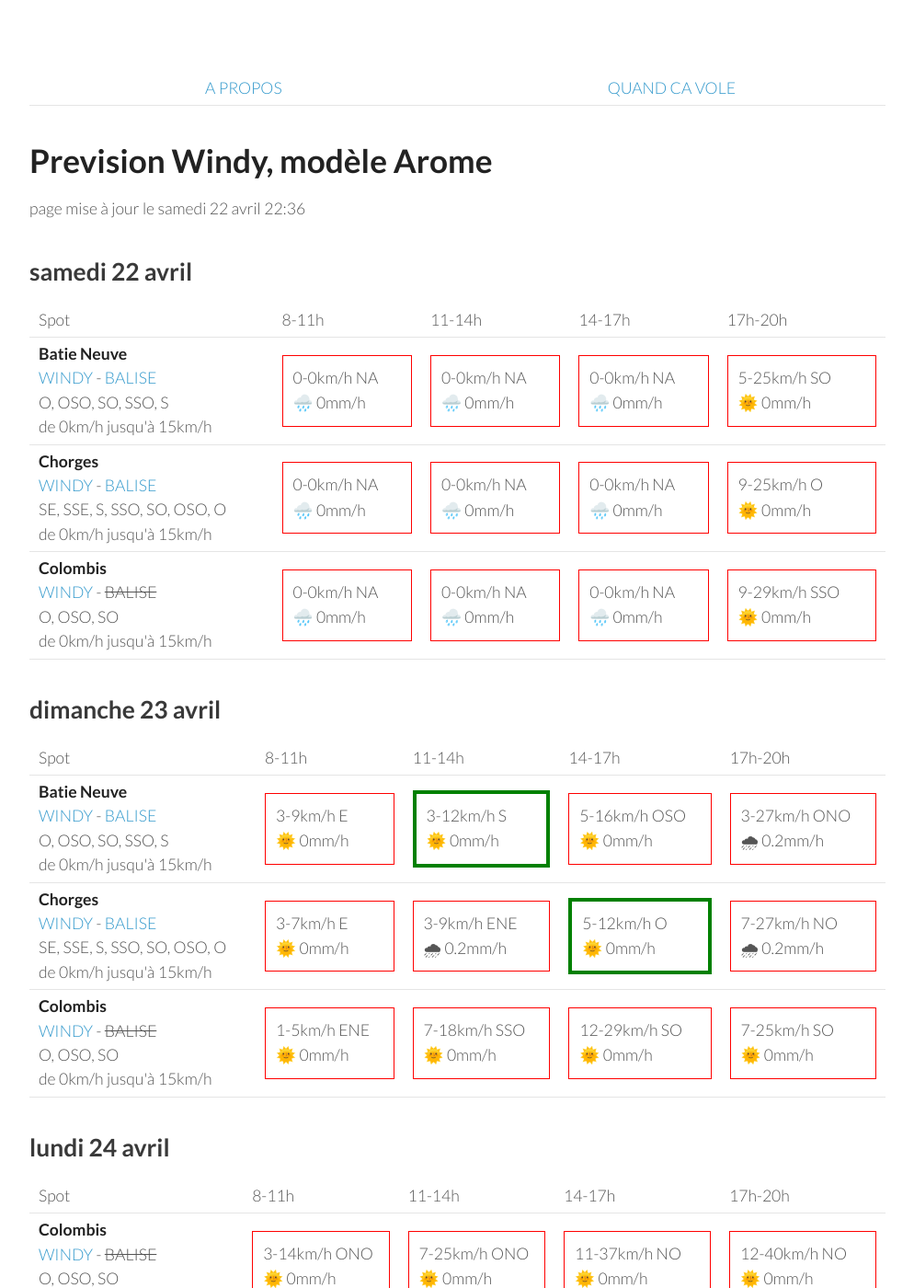
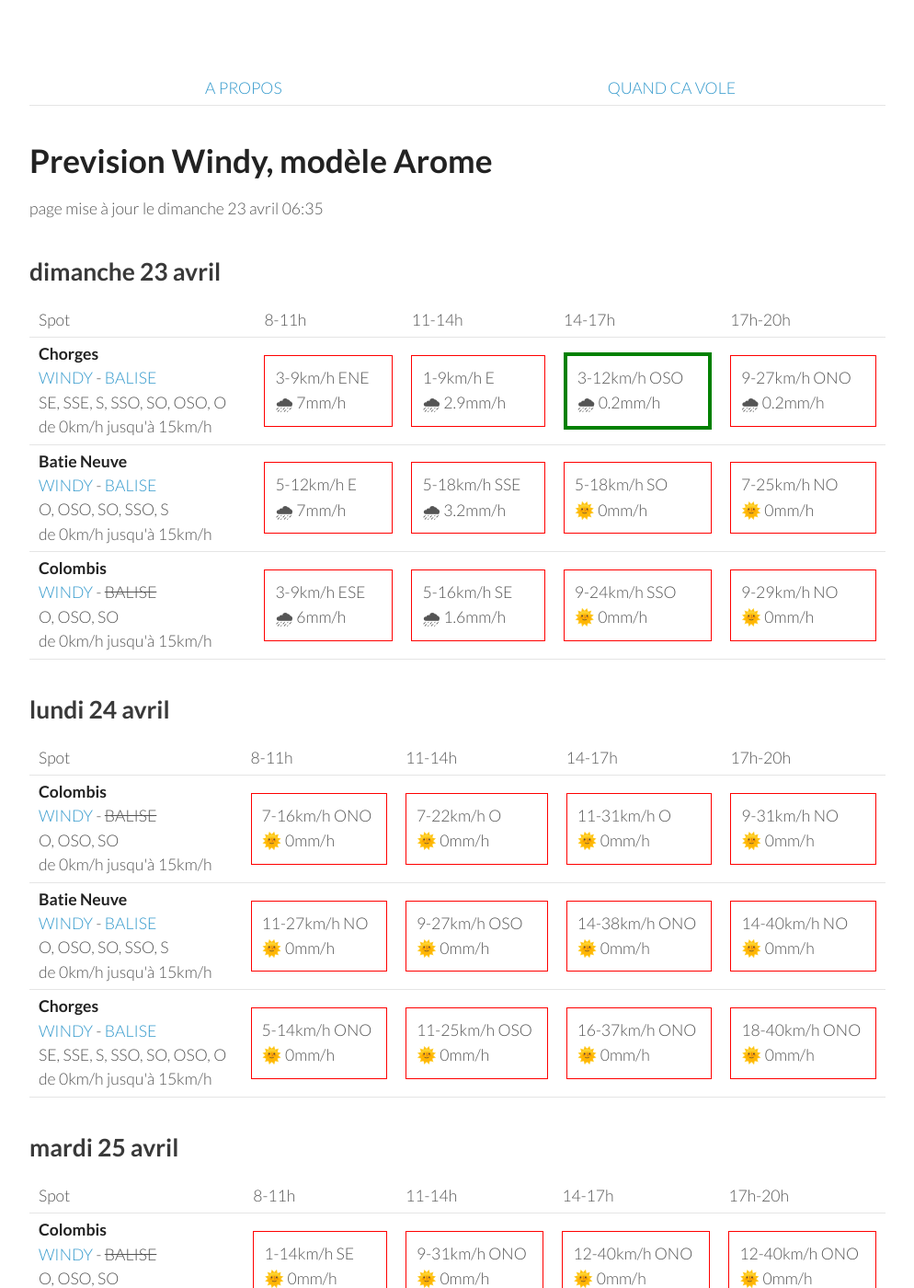
Before and after one commit to parapente-dans-le-nord/parapente-dans-le-nord.github.io, a Jekyll site: the page built from saint_andre.markdown, in a window 1280 px wide and 1400 px high. Shown: the whole window at 92% size, without its empty margins (26-1020 px from the left). Built offline with Jekyll 4.4.1, drawn with Linux system fonts in a browser that asks for light colours; some of the changed text lies outside the part shown.

Commit message:
update index.markdown

```diff
--- a/saint_andre.markdown
+++ b/saint_andre.markdown
@@ -7,51 +7,8 @@ title:  "Tous les spots"
 {: .links}
 
 # Prevision Windy, modèle Arome
-page mise à jour le samedi 22 avril 22:36
+page mise à jour le dimanche 23 avril 06:35
 
-## samedi 22 avril
-
-{::nomarkdown}
-<table>
-  <tbody>
-    <tr>
-      <td>Spot</td>
-      <td>8-11h</td>
-      <td>11-14h</td>
-      <td>14-17h</td>
-      <td>17h-20h</td>
-    </tr>
-<tr>
-        <td><strong>Batie Neuve</strong><br><a href="https://windy.com/44.584/6.236?44.559,6.262,10,m:eTtagly">WINDY</a> - <span class=""><a href="https://www.openwindmap.org/PP554">BALISE</a> </span><br> <span class="vent-favorable">O, OSO, SO, SSO, S</span><br><span class="force-vent">de 0km/h jusqu'à 15km/h</span> </td>
-
-            <td><div class="not-flyable"><p>0-0km/h NA</p><p>🌧️ 0mm/h</p></div></td>
-            <td><div class="not-flyable"><p>0-0km/h NA</p><p>🌧️ 0mm/h</p></div></td>
-            <td><div class="not-flyable"><p>0-0km/h NA</p><p>🌧️ 0mm/h</p></div></td>
-            <td><div class="not-flyable"><p>5-25km/h SO</p><p>🌞 0mm/h</p></div></td>
-
-    </tr>
-<tr>
-        <td><strong>Chorges</strong><br><a href="https://windy.com/44.578/6.280?44.559,6.262,10">WINDY</a> - <span class=""><a href="https://www.openwindmap.org/PP554">BALISE</a> </span><br> <span class="vent-favorable">SE, SSE, S, SSO, SO, OSO, O</span><br><span class="force-vent">de 0km/h jusqu'à 15km/h</span> </td>
-
-            <td><div class="not-flyable"><p>0-0km/h NA</p><p>🌧️ 0mm/h</p></div></td>
-            <td><div class="not-flyable"><p>0-0km/h NA</p><p>🌧️ 0mm/h</p></div></td>
-            <td><div class="not-flyable"><p>0-0km/h NA</p><p>🌧️ 0mm/h</p></div></td>
-            <td><div class="not-flyable"><p>9-25km/h O</p><p>🌞 0mm/h</p></div></td>
-
-    </tr>
-<tr>
-        <td><strong>Colombis</strong><br><a href="https://windy.com/44.494/6.216?44.559,6.262,10">WINDY</a> - <span class="no-balise"> BALISE </span><br> <span class="vent-favorable">O, OSO, SO</span><br><span class="force-vent">de 0km/h jusqu'à 15km/h</span> </td>
-
-            <td><div class="not-flyable"><p>0-0km/h NA</p><p>🌧️ 0mm/h</p></div></td>
-            <td><div class="not-flyable"><p>0-0km/h NA</p><p>🌧️ 0mm/h</p></div></td>
-            <td><div class="not-flyable"><p>0-0km/h NA</p><p>🌧️ 0mm/h</p></div></td>
-            <td><div class="not-flyable"><p>9-29km/h SSO</p><p>🌞 0mm/h</p></div></td>
-
-    </tr>
-
-</tbody>
-</table>
-{:/}
 ## dimanche 23 avril
 
 {::nomarkdown}
@@ -65,32 +22,32 @@ page mise à jour le samedi 22 avril 22:36
       <td>17h-20h</td>
     </tr>
 <tr>
-        <td><strong>Batie Neuve</strong><br><a href="https://windy.com/44.584/6.236?44.559,6.262,10,m:eTtagly">WINDY</a> - <span class=""><a href="https://www.openwindmap.org/PP554">BALISE</a> </span><br> <span class="vent-favorable">O, OSO, SO, SSO, S</span><br><span class="force-vent">de 0km/h jusqu'à 15km/h</span> </td>
+        <td><strong>Chorges</strong><br><a href="https://windy.com/44.578/6.280?44.559,6.262,10">WINDY</a> - <span class=""><a href="https://www.openwindmap.org/PP554">BALISE</a> </span><br> <span class="vent-favorable">SE, SSE, S, SSO, SO, OSO, O</span><br><span class="force-vent">de 0km/h jusqu'à 15km/h</span> </td>
 
-            <td><div class="not-flyable"><p>3-9km/h E</p><p>🌞 0mm/h</p></div></td>
-            <td><div class="flyable"><p>3-12km/h S</p><p>🌞 0mm/h</p></div></td>
-            <td><div class="not-flyable"><p>5-16km/h OSO</p><p>🌞 0mm/h</p></div></td>
-            <td><div class="not-flyable"><p>3-27km/h ONO</p><p>🌧 0.2mm/h</p></div></td>
+            <td><div class="not-flyable"><p>3-9km/h ENE</p><p>🌧 7mm/h</p></div></td>
+            <td><div class="not-flyable"><p>1-9km/h E</p><p>🌧 2.9mm/h</p></div></td>
+            <td><div class="flyable"><p>3-12km/h OSO</p><p>🌧 0.2mm/h</p></div></td>
+            <td><div class="not-flyable"><p>9-27km/h ONO</p><p>🌧 0.2mm/h</p></div></td>
 
 
     </tr>
 <tr>
-        <td><strong>Chorges</strong><br><a href="https://windy.com/44.578/6.280?44.559,6.262,10">WINDY</a> - <span class=""><a href="https://www.openwindmap.org/PP554">BALISE</a> </span><br> <span class="vent-favorable">SE, SSE, S, SSO, SO, OSO, O</span><br><span class="force-vent">de 0km/h jusqu'à 15km/h</span> </td>
+        <td><strong>Batie Neuve</strong><br><a href="https://windy.com/44.584/6.236?44.559,6.262,10,m:eTtagly">WINDY</a> - <span class=""><a href="https://www.openwindmap.org/PP554">BALISE</a> </span><br> <span class="vent-favorable">O, OSO, SO, SSO, S</span><br><span class="force-vent">de 0km/h jusqu'à 15km/h</span> </td>
 
-            <td><div class="not-flyable"><p>3-7km/h E</p><p>🌞 0mm/h</p></div></td>
-            <td><div class="not-flyable"><p>3-9km/h ENE</p><p>🌧 0.2mm/h</p></div></td>
-            <td><div class="flyable"><p>5-12km/h O</p><p>🌞 0mm/h</p></div></td>
-            <td><div class="not-flyable"><p>7-27km/h NO</p><p>🌧 0.2mm/h</p></div></td>
+            <td><div class="not-flyable"><p>5-12km/h E</p><p>🌧 7mm/h</p></div></td>
+            <td><div class="not-flyable"><p>5-18km/h SSE</p><p>🌧 3.2mm/h</p></div></td>
+            <td><div class="not-flyable"><p>5-18km/h SO</p><p>🌞 0mm/h</p></div></td>
+            <td><div class="not-flyable"><p>7-25km/h NO</p><p>🌞 0mm/h</p></div></td>
 
 
     </tr>
 <tr>
         <td><strong>Colombis</strong><br><a href="https://windy.com/44.494/6.216?44.559,6.262,10">WINDY</a> - <span class="no-balise"> BALISE </span><br> <span class="vent-favorable">O, OSO, SO</span><br><span class="force-vent">de 0km/h jusqu'à 15km/h</span> </td>
 
-            <td><div class="not-flyable"><p>1-5km/h ENE</p><p>🌞 0mm/h</p></div></td>
-            <td><div class="not-flyable"><p>7-18km/h SSO</p><p>🌞 0mm/h</p></div></td>
-            <td><div class="not-flyable"><p>12-29km/h SO</p><p>🌞 0mm/h</p></div></td>
-            <td><div class="not-flyable"><p>7-25km/h SO</p><p>🌞 0mm/h</p></div></td>
+            <td><div class="not-flyable"><p>3-9km/h ESE</p><p>🌧 6mm/h</p></div></td>
+            <td><div class="not-flyable"><p>5-16km/h SE</p><p>🌧 1.6mm/h</p></div></td>
+            <td><div class="not-flyable"><p>9-24km/h SSO</p><p>🌞 0mm/h</p></div></td>
+            <td><div class="not-flyable"><p>9-29km/h NO</p><p>🌞 0mm/h</p></div></td>
 
 
     </tr>
@@ -113,30 +70,30 @@ page mise à jour le samedi 22 avril 22:36
 <tr>
         <td><strong>Colombis</strong><br><a href="https://windy.com/44.494/6.216?44.559,6.262,10">WINDY</a> - <span class="no-balise"> BALISE </span><br> <span class="vent-favorable">O, OSO, SO</span><br><span class="force-vent">de 0km/h jusqu'à 15km/h</span> </td>
 
-            <td><div class="not-flyable"><p>3-14km/h ONO</p><p>🌞 0mm/h</p></div></td>
-            <td><div class="not-flyable"><p>7-25km/h ONO</p><p>🌞 0mm/h</p></div></td>
-            <td><div class="not-flyable"><p>11-37km/h NO</p><p>🌞 0mm/h</p></div></td>
-            <td><div class="not-flyable"><p>12-40km/h NO</p><p>🌞 0mm/h</p></div></td>
+            <td><div class="not-flyable"><p>7-16km/h ONO</p><p>🌞 0mm/h</p></div></td>
+            <td><div class="not-flyable"><p>7-22km/h O</p><p>🌞 0mm/h</p></div></td>
+            <td><div class="not-flyable"><p>11-31km/h O</p><p>🌞 0mm/h</p></div></td>
+            <td><div class="not-flyable"><p>9-31km/h NO</p><p>🌞 0mm/h</p></div></td>
 
 
     </tr>
 <tr>
         <td><strong>Batie Neuve</strong><br><a href="https://windy.com/44.584/6.236?44.559,6.262,10,m:eTtagly">WINDY</a> - <span class=""><a href="https://www.openwindmap.org/PP554">BALISE</a> </span><br> <span class="vent-favorable">O, OSO, SO, SSO, S</span><br><span class="force-vent">de 0km/h jusqu'à 15km/h</span> </td>
 
-            <td><div class="not-flyable"><p>5-22km/h NO</p><p>🌞 0mm/h</p></div></td>
-            <td><div class="not-flyable"><p>7-31km/h ONO</p><p>🌞 0mm/h</p></div></td>
-            <td><div class="not-flyable"><p>11-38km/h ONO</p><p>🌞 0mm/h</p></div></td>
-            <td><div class="not-flyable"><p>11-44km/h NO</p><p>🌞 0mm/h</p></div></td>
+            <td><div class="not-flyable"><p>11-27km/h NO</p><p>🌞 0mm/h</p></div></td>
+            <td><div class="not-flyable"><p>9-27km/h OSO</p><p>🌞 0mm/h</p></div></td>
+            <td><div class="not-flyable"><p>14-38km/h ONO</p><p>🌞 0mm/h</p></div></td>
+            <td><div class="not-flyable"><p>14-40km/h NO</p><p>🌞 0mm/h</p></div></td>
 
 
     </tr>
 <tr>
         <td><strong>Chorges</strong><br><a href="https://windy.com/44.578/6.280?44.559,6.262,10">WINDY</a> - <span class=""><a href="https://www.openwindmap.org/PP554">BALISE</a> </span><br> <span class="vent-favorable">SE, SSE, S, SSO, SO, OSO, O</span><br><span class="force-vent">de 0km/h jusqu'à 15km/h</span> </td>
 
-            <td><div class="not-flyable"><p>3-5km/h ESE</p><p>🌞 0mm/h</p></div></td>
-            <td><div class="not-flyable"><p>7-31km/h O</p><p>🌞 0mm/h</p></div></td>
-            <td><div class="not-flyable"><p>11-40km/h ONO</p><p>🌞 0mm/h</p></div></td>
-            <td><div class="not-flyable"><p>11-44km/h ONO</p><p>🌞 0mm/h</p></div></td>
+            <td><div class="not-flyable"><p>5-14km/h ONO</p><p>🌞 0mm/h</p></div></td>
+            <td><div class="not-flyable"><p>11-25km/h OSO</p><p>🌞 0mm/h</p></div></td>
+            <td><div class="not-flyable"><p>16-37km/h ONO</p><p>🌞 0mm/h</p></div></td>
+            <td><div class="not-flyable"><p>18-40km/h ONO</p><p>🌞 0mm/h</p></div></td>
 
 
     </tr>
@@ -157,32 +114,32 @@ page mise à jour le samedi 22 avril 22:36
       <td>17h-20h</td>
     </tr>
 <tr>
-        <td><strong>Batie Neuve</strong><br><a href="https://windy.com/44.584/6.236?44.559,6.262,10,m:eTtagly">WINDY</a> - <span class=""><a href="https://www.openwindmap.org/PP554">BALISE</a> </span><br> <span class="vent-favorable">O, OSO, SO, SSO, S</span><br><span class="force-vent">de 0km/h jusqu'à 15km/h</span> </td>
+        <td><strong>Colombis</strong><br><a href="https://windy.com/44.494/6.216?44.559,6.262,10">WINDY</a> - <span class="no-balise"> BALISE </span><br> <span class="vent-favorable">O, OSO, SO</span><br><span class="force-vent">de 0km/h jusqu'à 15km/h</span> </td>
 
-            <td><div class="not-flyable"><p>1-24km/h NNE</p><p>🌞 0mm/h</p></div></td>
-            <td><div class="not-flyable"><p>11-40km/h ONO</p><p>🌞 0mm/h</p></div></td>
-            <td><div class="not-flyable"><p>11-42km/h ONO</p><p>🌞 0mm/h</p></div></td>
-            <td><div class="not-flyable"><p>11-40km/h ONO</p><p>🌞 0mm/h</p></div></td>
+            <td><div class="not-flyable"><p>1-14km/h SE</p><p>🌞 0mm/h</p></div></td>
+            <td><div class="not-flyable"><p>9-31km/h ONO</p><p>🌞 0mm/h</p></div></td>
+            <td><div class="not-flyable"><p>12-40km/h ONO</p><p>🌞 0mm/h</p></div></td>
+            <td><div class="not-flyable"><p>12-40km/h ONO</p><p>🌞 0mm/h</p></div></td>
 
 
     </tr>
 <tr>
-        <td><strong>Colombis</strong><br><a href="https://windy.com/44.494/6.216?44.559,6.262,10">WINDY</a> - <span class="no-balise"> BALISE </span><br> <span class="vent-favorable">O, OSO, SO</span><br><span class="force-vent">de 0km/h jusqu'à 15km/h</span> </td>
+        <td><strong>Batie Neuve</strong><br><a href="https://windy.com/44.584/6.236?44.559,6.262,10,m:eTtagly">WINDY</a> - <span class=""><a href="https://www.openwindmap.org/PP554">BALISE</a> </span><br> <span class="vent-favorable">O, OSO, SO, SSO, S</span><br><span class="force-vent">de 0km/h jusqu'à 15km/h</span> </td>
 
-            <td><div class="not-flyable"><p>3-16km/h SE</p><p>🌞 0mm/h</p></div></td>
-            <td><div class="not-flyable"><p>11-35km/h ONO</p><p>🌞 0mm/h</p></div></td>
-            <td><div class="not-flyable"><p>12-38km/h ONO</p><p>🌞 0mm/h</p></div></td>
-            <td><div class="not-flyable"><p>12-40km/h ONO</p><p>🌞 0mm/h</p></div></td>
+            <td><div class="not-flyable"><p>1-22km/h NNE</p><p>🌞 0mm/h</p></div></td>
+            <td><div class="not-flyable"><p>9-37km/h ONO</p><p>🌞 0mm/h</p></div></td>
+            <td><div class="not-flyable"><p>11-42km/h ONO</p><p>🌞 0mm/h</p></div></td>
+            <td><div class="not-flyable"><p>11-42km/h ONO</p><p>🌞 0mm/h</p></div></td>
 
 
     </tr>
 <tr>
         <td><strong>Chorges</strong><br><a href="https://windy.com/44.578/6.280?44.559,6.262,10">WINDY</a> - <span class=""><a href="https://www.openwindmap.org/PP554">BALISE</a> </span><br> <span class="vent-favorable">SE, SSE, S, SSO, SO, OSO, O</span><br><span class="force-vent">de 0km/h jusqu'à 15km/h</span> </td>
 
-            <td><div class="not-flyable"><p>1-24km/h NE</p><p>🌞 0mm/h</p></div></td>
-            <td><div class="not-flyable"><p>9-38km/h ONO</p><p>🌞 0mm/h</p></div></td>
+            <td><div class="not-flyable"><p>1-22km/h ENE</p><p>🌞 0mm/h</p></div></td>
+            <td><div class="not-flyable"><p>9-37km/h O</p><p>🌞 0mm/h</p></div></td>
+            <td><div class="not-flyable"><p>11-44km/h ONO</p><p>🌞 0mm/h</p></div></td>
             <td><div class="not-flyable"><p>9-42km/h ONO</p><p>🌞 0mm/h</p></div></td>
-            <td><div class="not-flyable"><p>9-40km/h ONO</p><p>🌞 0mm/h</p></div></td>
 
 
     </tr>
@@ -205,8 +162,8 @@ page mise à jour le samedi 22 avril 22:36
 <tr>
         <td><strong>Colombis</strong><br><a href="https://windy.com/44.494/6.216?44.559,6.262,10">WINDY</a> - <span class="no-balise"> BALISE </span><br> <span class="vent-favorable">O, OSO, SO</span><br><span class="force-vent">de 0km/h jusqu'à 15km/h</span> </td>
 
-            <td><div class="not-flyable"><p>1-12km/h ESE</p><p>🌞 0mm/h</p></div></td>
-            <td><div class="not-flyable"><p>1-16km/h SO</p><p>🌞 0mm/h</p></div></td>
+            <td><div class="not-flyable"><p>1-12km/h SE</p><p>🌞 0mm/h</p></div></td>
+            <td><div class="not-flyable"><p>1-16km/h O</p><p>🌞 0mm/h</p></div></td>
             <td><div class="not-flyable"><p>7-24km/h OSO</p><p>🌞 0mm/h</p></div></td>
             <td><div class="not-flyable"><p>12-37km/h ONO</p><p>🌞 0mm/h</p></div></td>
 
@@ -215,7 +172,7 @@ page mise à jour le samedi 22 avril 22:36
 <tr>
         <td><strong>Batie Neuve</strong><br><a href="https://windy.com/44.584/6.236?44.559,6.262,10,m:eTtagly">WINDY</a> - <span class=""><a href="https://www.openwindmap.org/PP554">BALISE</a> </span><br> <span class="vent-favorable">O, OSO, SO, SSO, S</span><br><span class="force-vent">de 0km/h jusqu'à 15km/h</span> </td>
 
-            <td><div class="not-flyable"><p>1-18km/h NE</p><p>🌞 0mm/h</p></div></td>
+            <td><div class="not-flyable"><p>1-18km/h NNE</p><p>🌞 0mm/h</p></div></td>
             <td><div class="not-flyable"><p>3-22km/h SO</p><p>🌞 0mm/h</p></div></td>
             <td><div class="not-flyable"><p>7-29km/h OSO</p><p>🌞 0mm/h</p></div></td>
             <td><div class="not-flyable"><p>11-40km/h ONO</p><p>🌞 0mm/h</p></div></td>
@@ -225,7 +182,7 @@ page mise à jour le samedi 22 avril 22:36
 <tr>
         <td><strong>Chorges</strong><br><a href="https://windy.com/44.578/6.280?44.559,6.262,10">WINDY</a> - <span class=""><a href="https://www.openwindmap.org/PP554">BALISE</a> </span><br> <span class="vent-favorable">SE, SSE, S, SSO, SO, OSO, O</span><br><span class="force-vent">de 0km/h jusqu'à 15km/h</span> </td>
 
-            <td><div class="not-flyable"><p>1-18km/h E</p><p>🌞 0mm/h</p></div></td>
+            <td><div class="not-flyable"><p>1-16km/h ENE</p><p>🌞 0mm/h</p></div></td>
             <td><div class="not-flyable"><p>5-22km/h SO</p><p>🌞 0mm/h</p></div></td>
             <td><div class="not-flyable"><p>7-31km/h OSO</p><p>🌞 0mm/h</p></div></td>
             <td><div class="not-flyable"><p>11-40km/h O</p><p>🌞 0mm/h</p></div></td>
```
